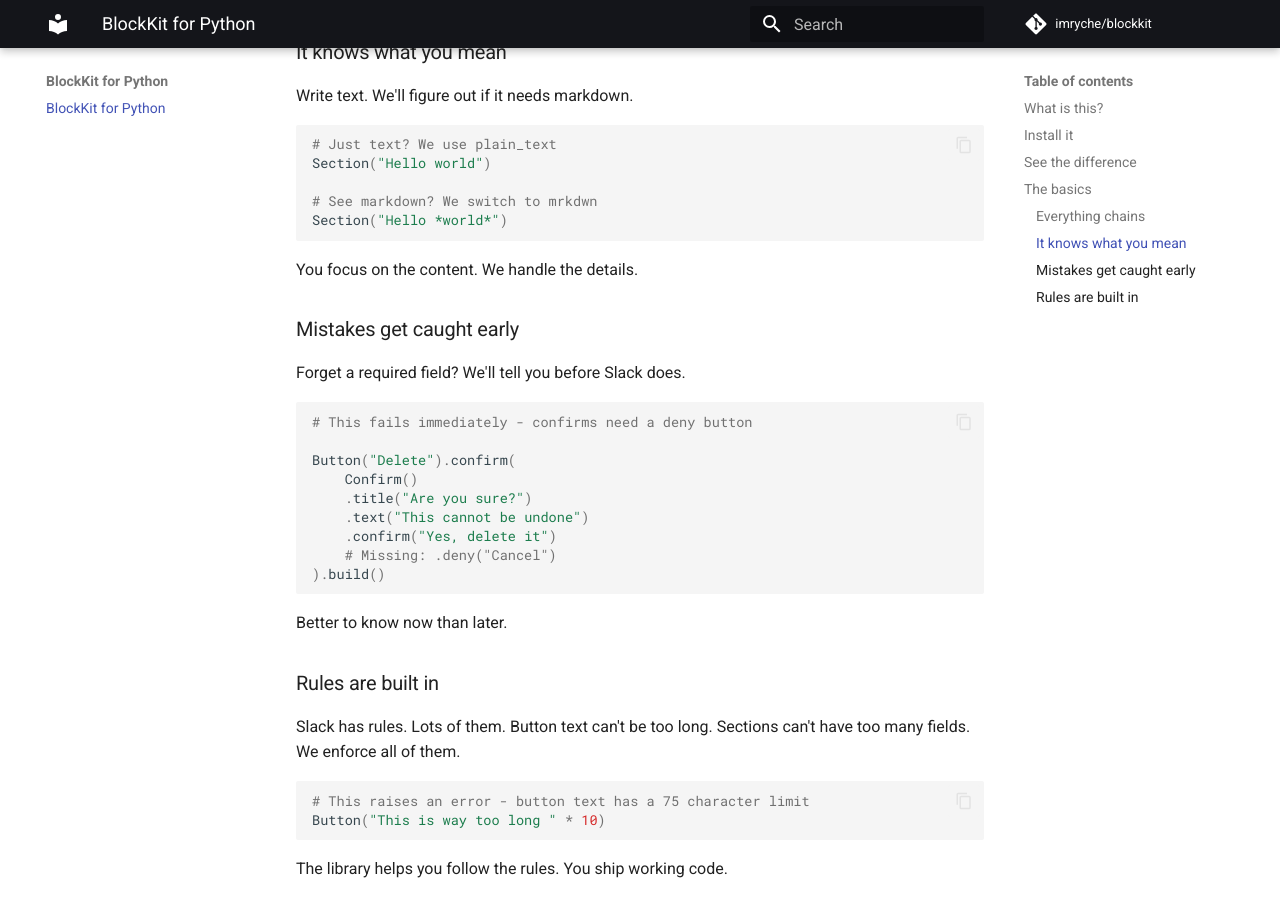
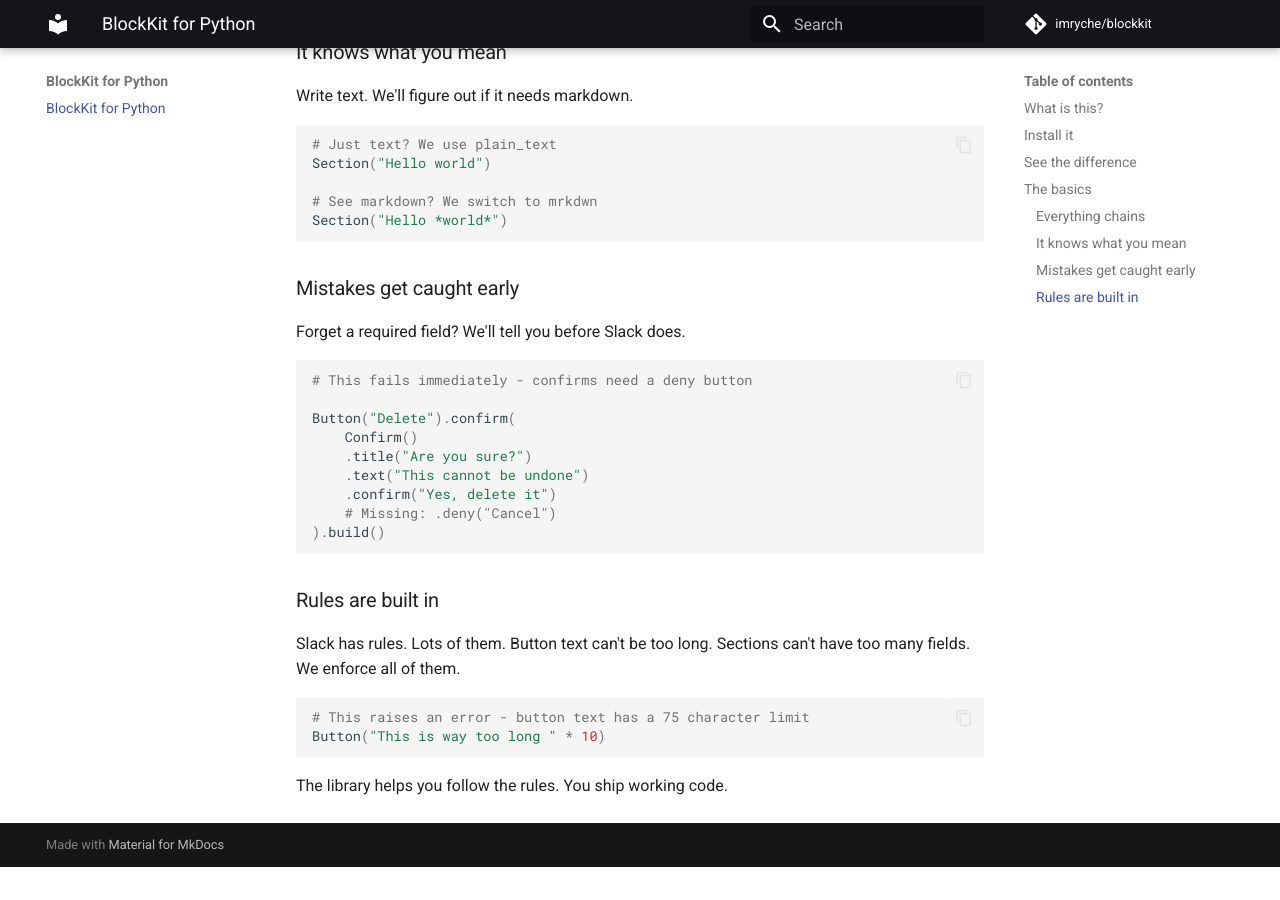
Before and after one commit to imryche/blockkit, an MkDocs documentation site: the page built from docs/index.md, in a window 1280 px wide and 900 px high, scrolled down 1959 px. Built offline with MkDocs 1.6.1 and Material for MkDocs 9.7.7, drawn with Linux system fonts in a browser that asks for light colours; comment, search, counter and statistics services are not loaded; after the commit the page ends 2826 px from its top, so only the background shows below that.

Commit message:
that's redundant

````diff
--- a/docs/index.md
+++ b/docs/index.md
@@ -102,8 +102,6 @@ Section("Hello world")
 Section("Hello *world*")
 ```
 
-You focus on the content. We handle the details.
-
 ### Mistakes get caught early
 
 Forget a required field? We'll tell you before Slack does.
@@ -120,8 +118,6 @@ Button("Delete").confirm(
 ).build()
 ```
 
-Better to know now than later.
-
 ### Rules are built in
 
 Slack has rules. Lots of them. Button text can't be too long. Sections can't
````
